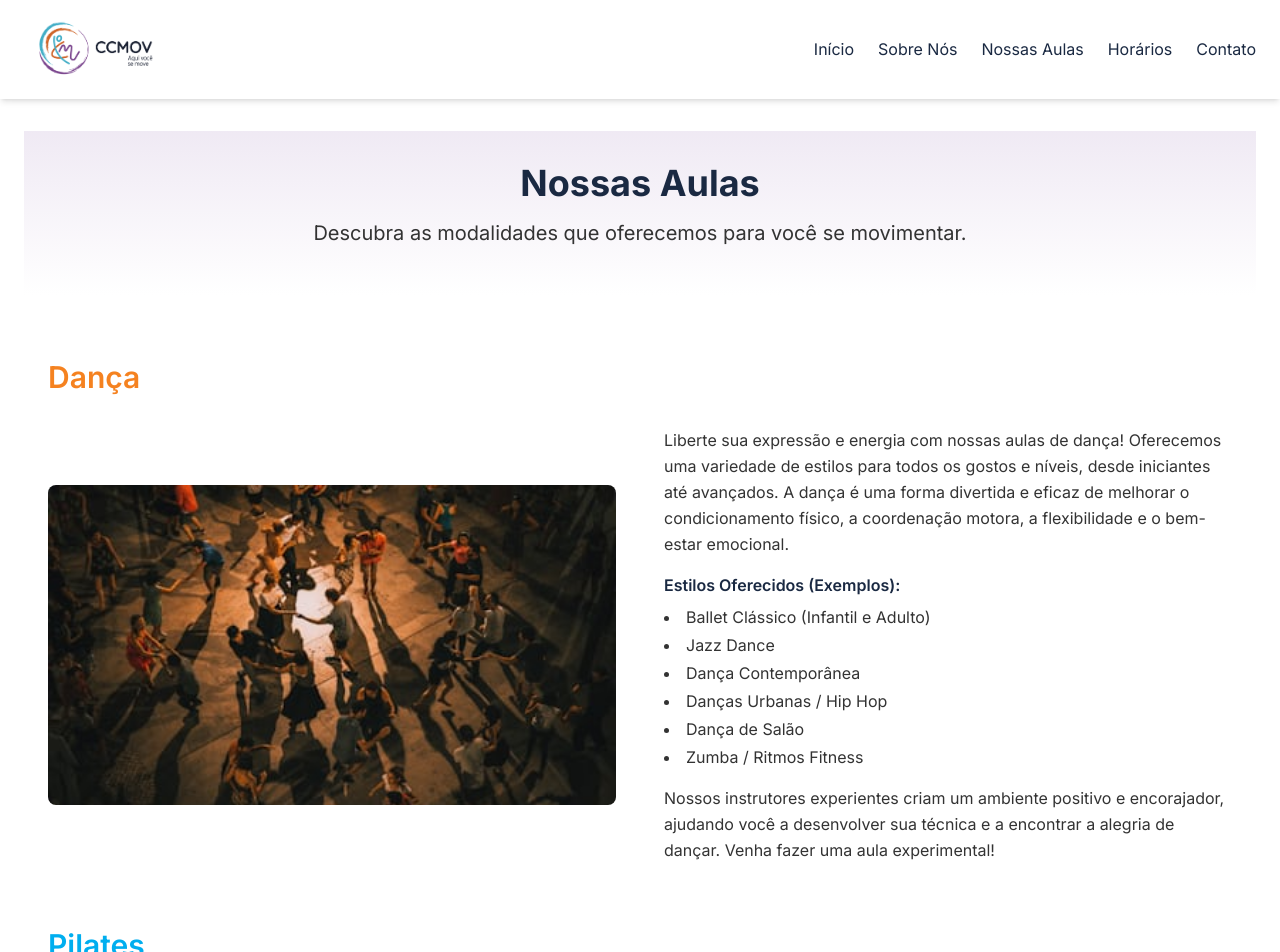
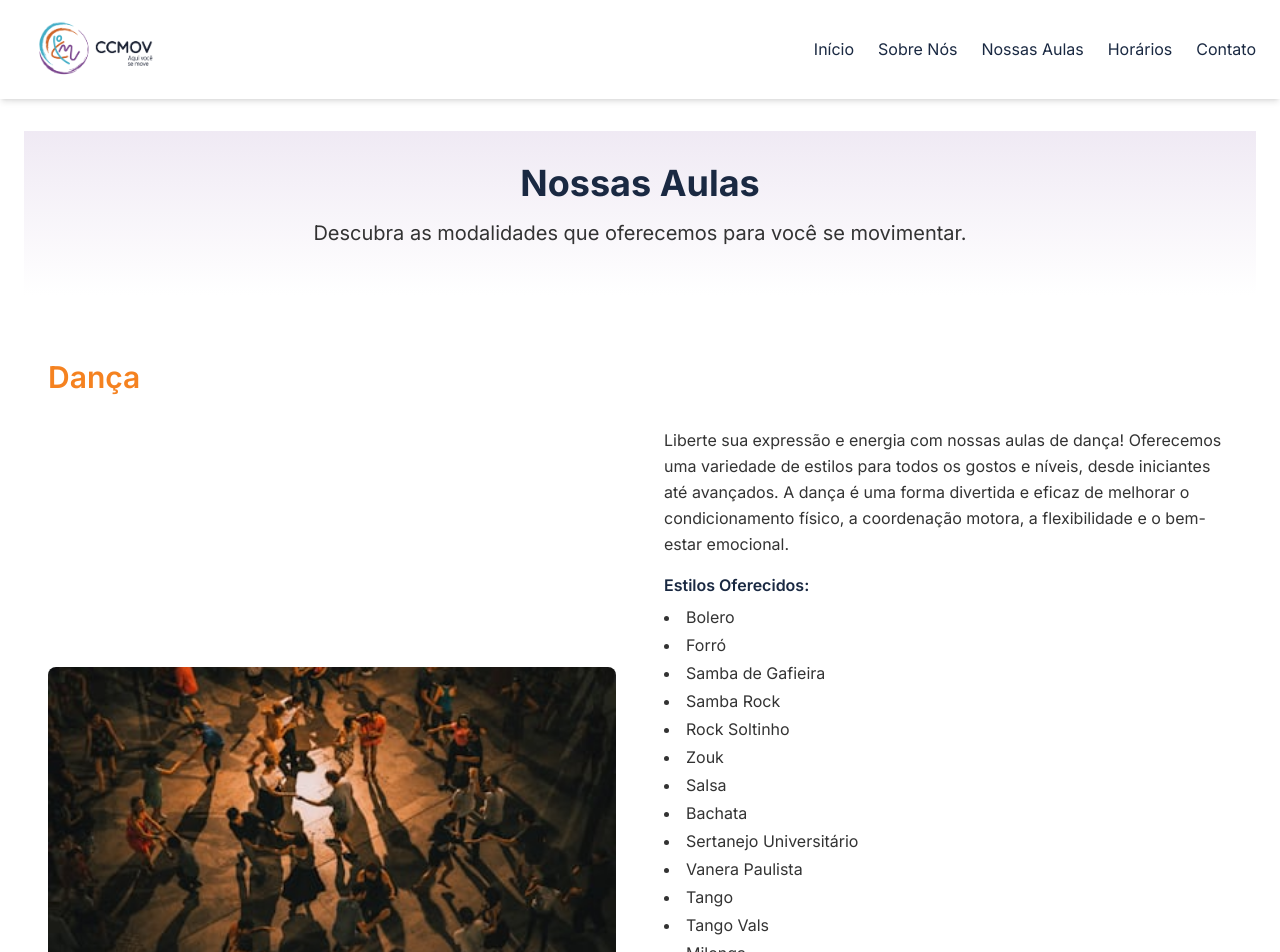
Before and after one commit to CCMOV/ccmov-website, a Next.js app in the folder ubuntu/ccmov_website/: page /aulas in a window 1280 px wide. Shown: the top 952 px of the page. Built offline with nearby package versions, Linux system fonts and the light colour scheme.

Commit message:
Alterações na pagina aulas

```diff
--- a/ubuntu/ccmov_website/src/app/aulas/page.tsx
+++ b/ubuntu/ccmov_website/src/app/aulas/page.tsx
@@ -17,14 +17,27 @@ export default function AulasPage() {
             <p className="text-ccmov-text mb-4 leading-relaxed">
               Liberte sua expressão e energia com nossas aulas de dança! Oferecemos uma variedade de estilos para todos os gostos e níveis, desde iniciantes até avançados. A dança é uma forma divertida e eficaz de melhorar o condicionamento físico, a coordenação motora, a flexibilidade e o bem-estar emocional.
             </p>
-            <h4 className="font-semibold text-ccmov-darkBlue mb-2">Estilos Oferecidos (Exemplos):</h4>
+            <h4 className="font-semibold text-ccmov-darkBlue mb-2">Estilos Oferecidos:</h4>
             <ul className="list-disc list-inside text-ccmov-text space-y-1 mb-4">
+              <li>Bolero</li>
+              <li>Forró</li>
+              <li>Samba de Gafieira</li>
+              <li>Samba Rock</li>
+              <li>Rock Soltinho</li>
+              <li>Zouk</li>
+              <li>Salsa</li>
+              <li>Bachata</li>
+              <li>Sertanejo Universitário</li>
+              <li>Vanera Paulista</li>
+              <li>Tango</li>
+              <li>Tango Vals</li>
+              <li>Milonga</li>
+              <li>Ritmos</li>
+              <li>Dança do Ventre</li>
               <li>Ballet Clássico (Infantil e Adulto)</li>
               <li>Jazz Dance</li>
               <li>Dança Contemporânea</li>
-              <li>Danças Urbanas / Hip Hop</li>
-              <li>Dança de Salão</li>
-              <li>Zumba / Ritmos Fitness</li>
+              <li>Danças Urbanas</li>
             </ul>
             <p className="text-ccmov-text leading-relaxed">
               Nossos instrutores experientes criam um ambiente positivo e encorajador, ajudando você a desenvolver sua técnica e a encontrar a alegria de dançar. Venha fazer uma aula experimental!
```
